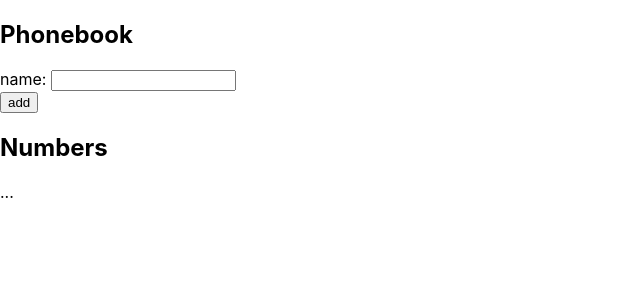
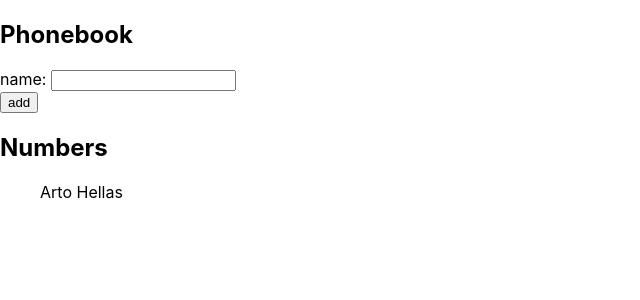
Before and after one commit to TuesdayNinja/Mooc-FullStack2019, a React (Create React App) app in the folder Osa02/puhelinluettelo/: page / in a window 1280 px wide. Shown: the top 300 px of the page, without its empty margins (0-640 px from the left). Built offline with nearby package versions, Linux system fonts and the light colour scheme.

Commit message:
Finished 2.6

```diff
--- a/Osa02/puhelinluettelo/src/App.js
+++ b/Osa02/puhelinluettelo/src/App.js
@@ -6,23 +6,50 @@ const App = () => {
   ])
   const [ newName, setNewName ] = useState('')
 
+  const Person = ({person}) => {
+    return(
+      <div>
+        <p>{person.name}</p>
+      </div>
+    )
+  }
+
+  const Rows = ({persons}) => {
+    return(
+    persons.map(person => <Person key= {person.name} person={person}/>)
+    )
+  }
+
   const addName = (event) => {
      event.preventDefault()
+
+     const nameObject={
+      name: newName
+     }
+
+     setPersons(persons.concat(nameObject))
+     setNewName('')
+  }
+
+  const handleNameChange = (event) => {
+    setNewName(event.target.value)
   }
 
   return (
     <div>
       <h2>Phonebook</h2>
-      <form>
+      <form onSubmit={addName}>
         <div>
-          name: <input />
+          name: <input value={newName} onChange={handleNameChange}/>
         </div>
         <div>
           <button type="submit">add</button>
         </div>
       </form>
       <h2>Numbers</h2>
-      ...
+      <ul>
+        <Rows persons={persons}/>
+      </ul>
     </div>
   )
 
```
